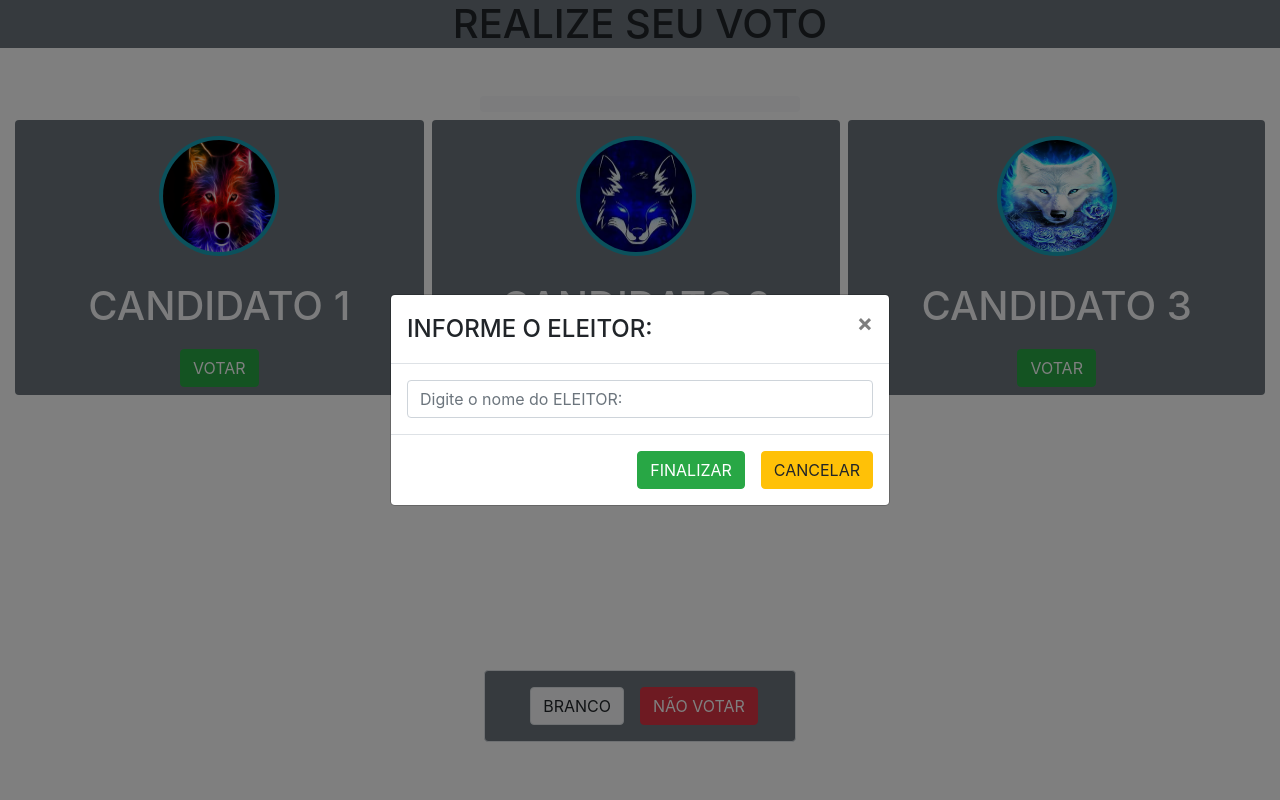
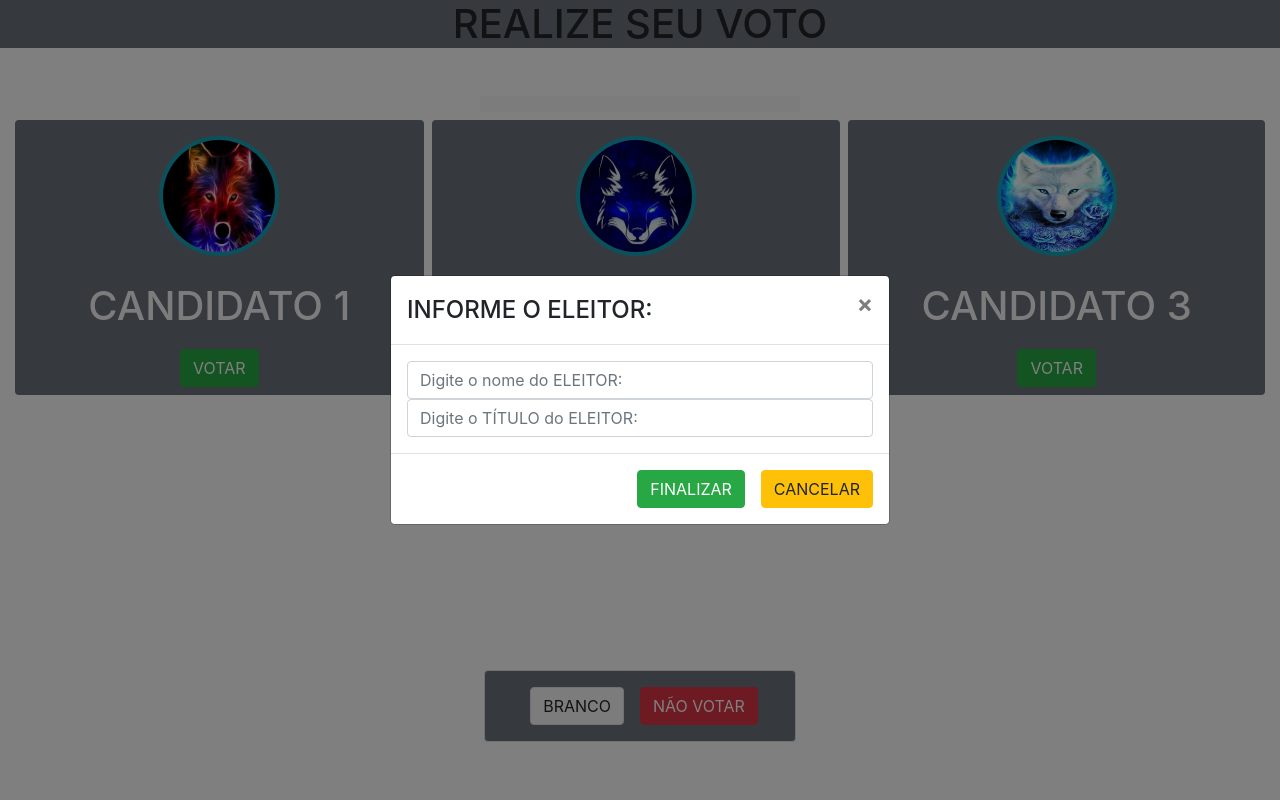
Before and after one commit to carthioli/voto, a PHP site: page / in a window 1280 px wide, after a click on "VOTAR". Run offline with PHP 8.4, Linux system fonts and the light colour scheme.

Commit message:
salvando eleitor

```diff
--- a/index.php
+++ b/index.php
@@ -70,6 +70,7 @@
                   <div class="modal-body">
                   <form method="POST" action="recebe.php">
                     <input type="text" class="form-control" placeholder="Digite o nome do ELEITOR:" name="nomeeleitor">
+                    <input type="text" class="form-control" placeholder="Digite o TÍTULO do ELEITOR:" name="titulo">
                   </div>
                   <div class="modal-footer">
                       <input type="hidden" name="voto" value="primeirocandidato">
@@ -100,6 +101,7 @@
                   <div class="modal-body">
                   <form method="POST" action="recebe.php">
                     <input type="text" class="form-control" placeholder="Digite o nome do ELEITOR:" name="nomeeleitor">
+                    <input type="text" class="form-control" placeholder="Digite o TÍTULO do ELEITOR:" name="titulo">
                   </div>
                   <div class="modal-footer">
                       <input type="hidden" name="voto" value="segundocandidato">
@@ -129,6 +131,7 @@
                   <div class="modal-body">
                   <form method="POST" action="recebe.php">
                     <input type="text" class="form-control" placeholder="Digite o nome do ELEITOR:" name="nomeeleitor">
+                    <input type="text" class="form-control" placeholder="Digite o TÍTULO do ELEITOR:" name="titulo">
                   </div>
                   <div class="modal-footer">
                       <input type="hidden" name="voto" value="terceirocandidato">
@@ -154,6 +157,7 @@
               <div class="modal-body">
                 <form method="POST" action="recebe.php">
                   <input type="text" class="form-control" placeholder="Digite o nome do ELEITOR:" name="nomeeleitor">
+                  <input type="text" class="form-control" placeholder="Digite o TÍTULO do ELEITOR:" name="titulo">
                 </div>
                 <div class="modal-footer">
                   <input type="hidden" name="voto" value="branco">
@@ -174,6 +178,7 @@
               <div class="modal-body">
                 <form method="POST" action="recebe.php">
                   <input type="text" class="form-control" placeholder="Digite o nome do ELEITOR:" name="nomeeleitor">
+                  <input type="text" class="form-control" placeholder="Digite o TÍTULO do ELEITOR:" name="titulo">
               </div>
               <div class="modal-footer">
                 <input type="hidden" name="voto" value="naovotar">
```
Also changed, not shown: recebe.php (+11 -4 lines).
